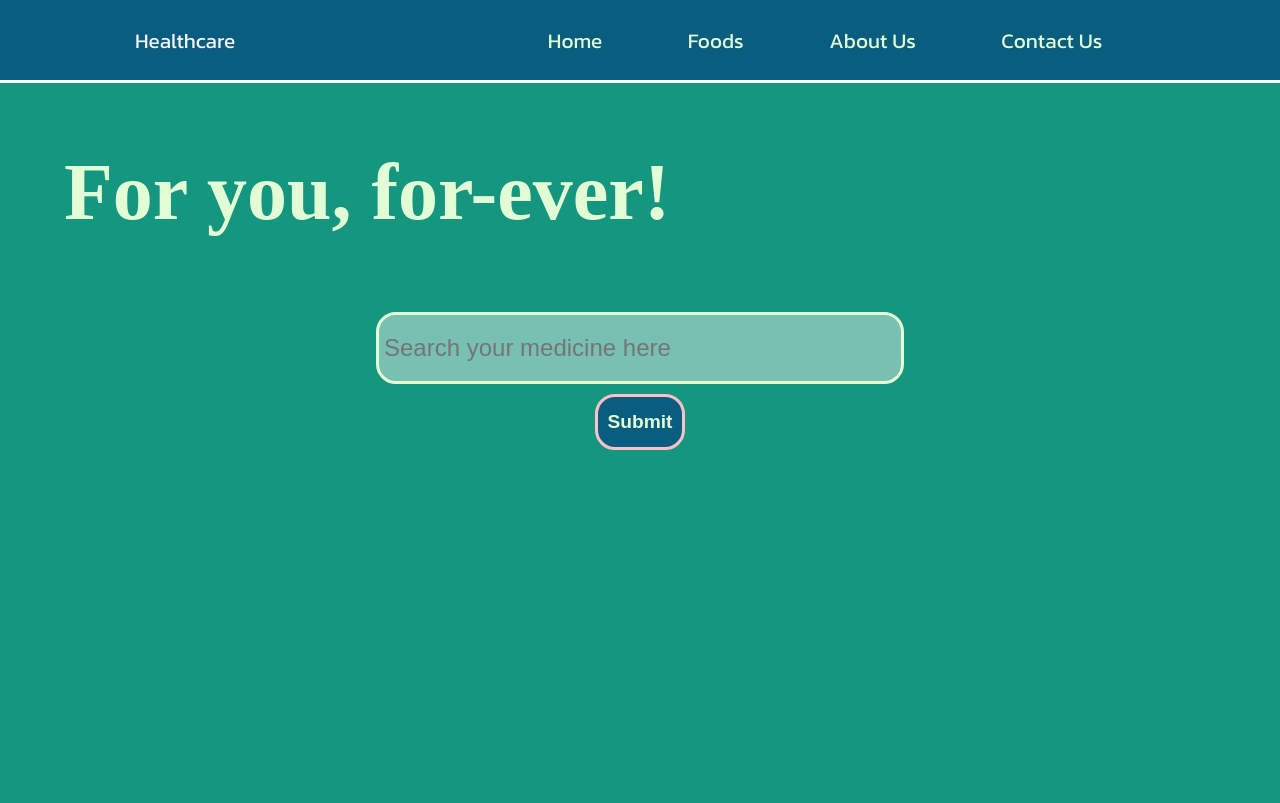
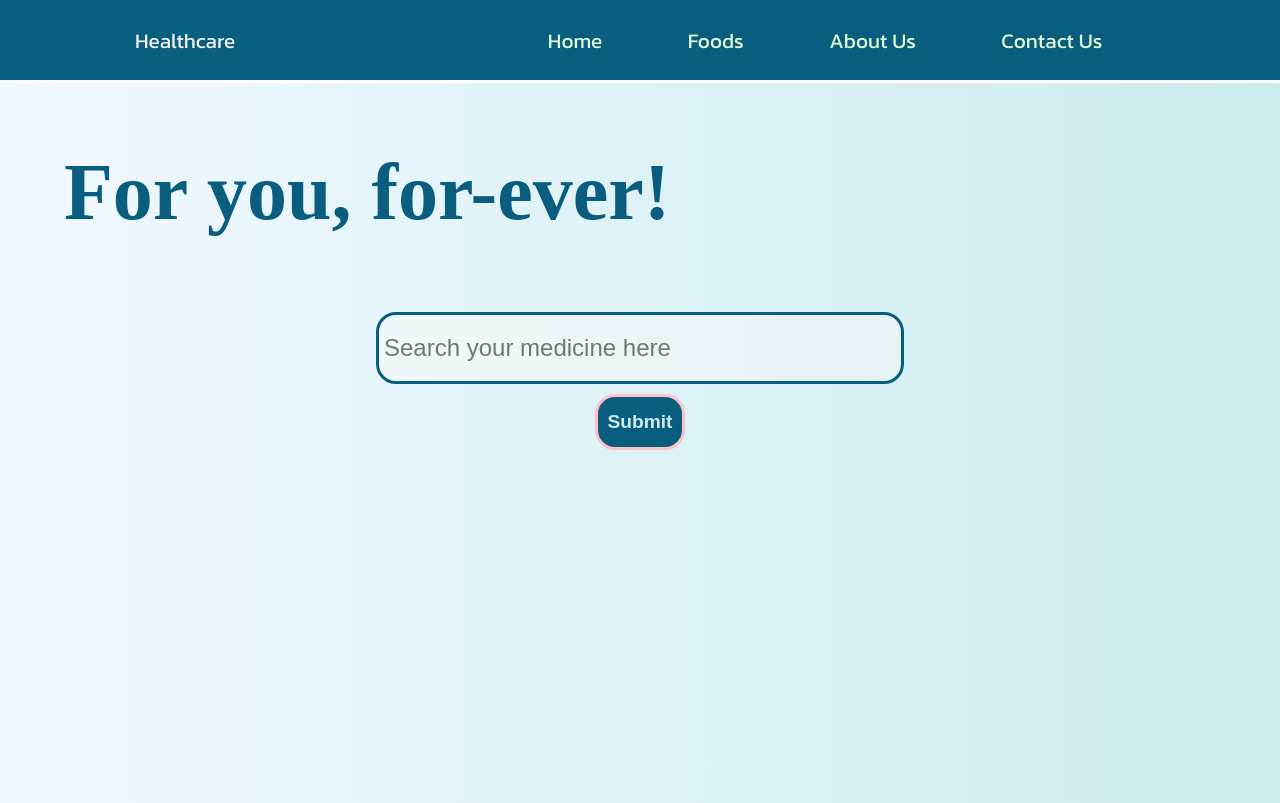
Before and after one commit to fakepranjal/test-react, a React (Create React App) app: page / in a window 1280 px wide. Built offline with nearby package versions, Linux system fonts and the light colour scheme; a web font is replaced by a local one.

Commit message:
color change

```diff
--- a/src/style.css
+++ b/src/style.css
@@ -17,8 +17,6 @@
     font-size: 1.3rem;
 
     border-bottom: solid white 3px;
-    /* position:sticky; */
-    /* top: -1; */
 }
 .nav-links-box{
     color: #e2fcd6;
@@ -38,9 +36,9 @@
 /*HOMEPAGE CSS HERE*/
 
 .homepage{
-    background: #14967f;
+    background: linear-gradient(to left,#ccecee, #f1f9ff);
     height: 90vh;
-    color :#e2fcd6;
+    color :#095d7e;
     /* padding: 5vw; */
 }
 
@@ -62,26 +60,22 @@
     height: 7vh;
     width: 40vw;
     background-color: #fcf8f86c;
-    color: #e2fcd6;
+    color: #095d7e;
     font-size: 1.5rem;
     border-radius: 20px;
     padding: 5px;
-    border: solid #e2fcd6;
+    border: solid #095d7e;
 }
 .search-bar:focus{
     outline: none;
-    background-color: #e2fcd6;
 }
-.search-bar:hover{
-    background-color: #095d7e;
 
-}
 .submit{
     height: 7vh;
     width: 7vw;
     margin: 10px;
     background: #095d7e;
-    color: #e2fcd6;
+    color: #ccecee;
     border-radius: 20px;
     padding: 5px;
     border: solid pink;
@@ -94,18 +88,18 @@
 
 /*FOODS PAGE CSS HERE*/
 .foodspage{
-    background: #14967f;
+    background: linear-gradient(to left,#ccecee, #f1f9ff);
     height: 90vh;
-    color :white;
+    color : #095d7e;
 }
 
 
 
 /* ABOUT PAGE CSS HERE */
 .aboutpage{
-    background: #14967f;
+    background: linear-gradient(to left,#ccecee, #f1f9ff);
     height: 90vh;
-    color :white;
+    color :#095d7e;
 }
 
 
@@ -113,7 +107,7 @@
 
 /* CONTACT PAGE CSS HERE */
 .contactpage{
-    background: #658147;
+    background: linear-gradient(to left,#ccecee, #f1f9ff);
     height: 90vh;
-    color :white;
+    color : #095d7e;
 }
```
